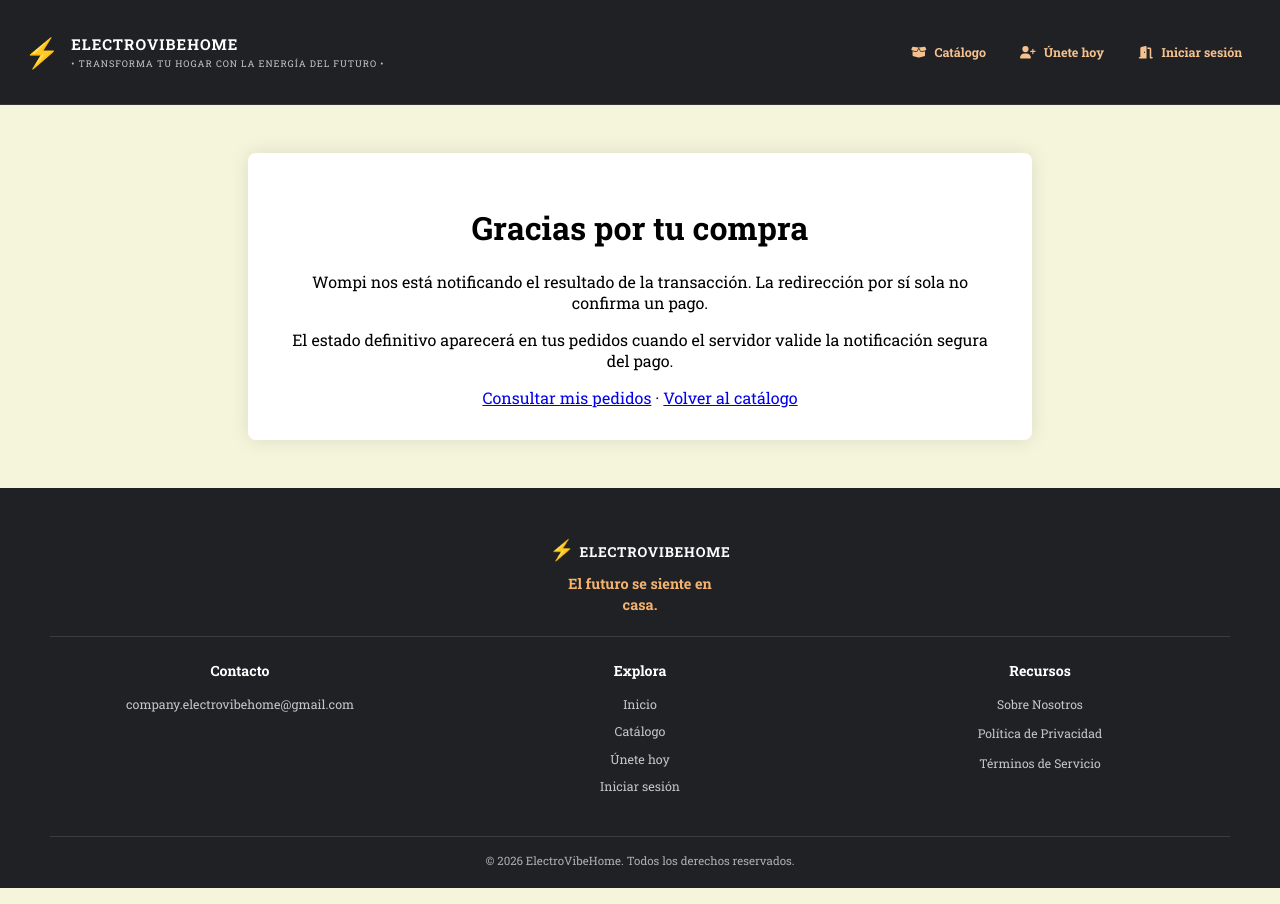
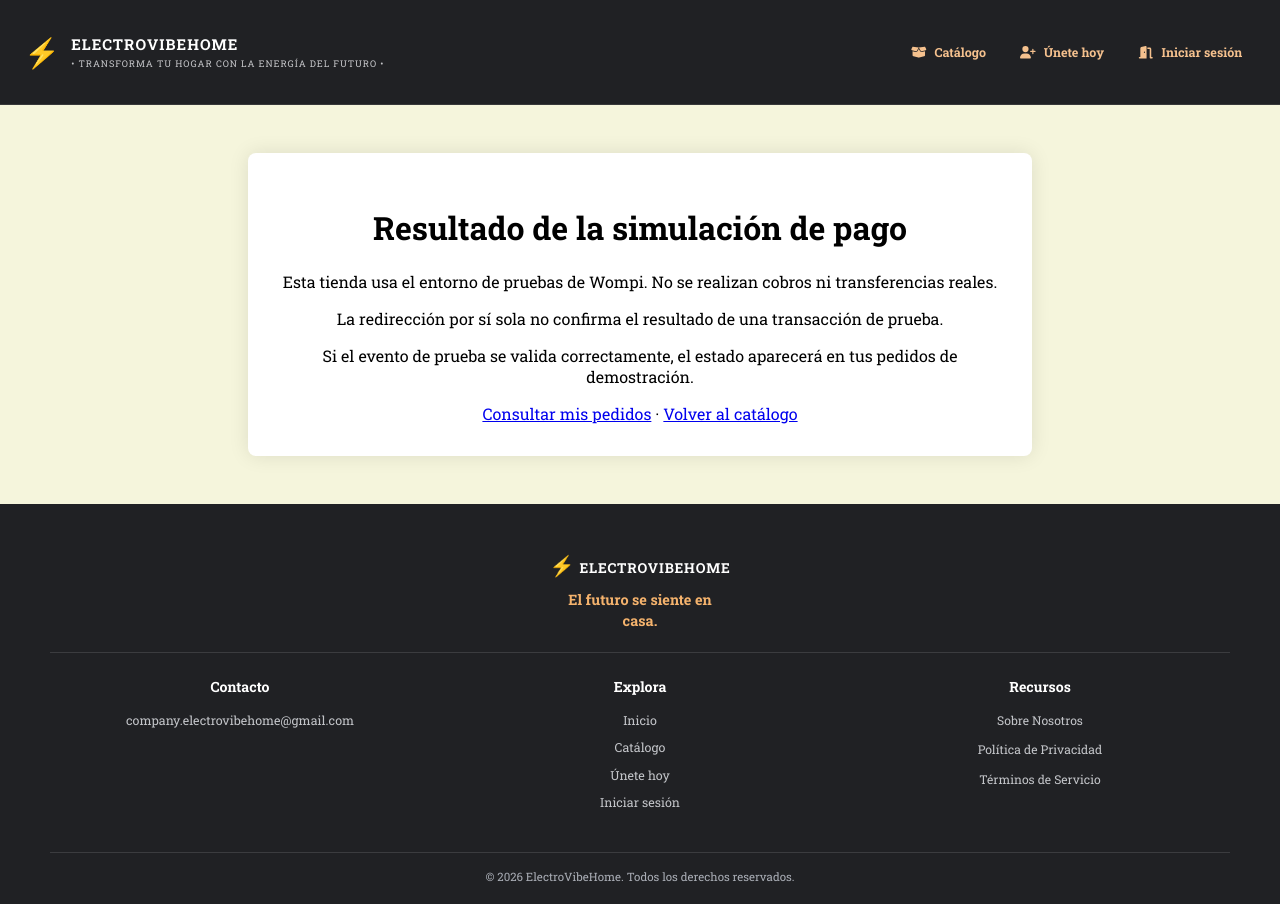
Before and after one commit to sro2005/my-app, a React (Vite) app: page /pago-resultado in a window 1280 px wide. Built offline with nearby package versions, Linux system fonts and the light colour scheme.

Commit message:
fix: clarify Wompi test-only payment flow

```diff
--- a/src/components/PaymentResult.jsx
+++ b/src/components/PaymentResult.jsx
@@ -8,11 +8,12 @@ const PaymentResult = () => {
 
   return (
     <main className="container" style={{ maxWidth: 720, margin: '3rem auto', padding: '2rem', textAlign: 'center' }}>
-      <h1>Gracias por tu compra</h1>
-      <p>Wompi nos está notificando el resultado de la transacción. La redirección por sí sola no confirma un pago.</p>
-      {reference && <p><strong>Referencia:</strong> {reference}</p>}
-      {status && <p><strong>Estado informado por Wompi:</strong> {status}</p>}
-      <p>El estado definitivo aparecerá en tus pedidos cuando el servidor valide la notificación segura del pago.</p>
+      <h1>Resultado de la simulación de pago</h1>
+      <p>Esta tienda usa el entorno de pruebas de Wompi. No se realizan cobros ni transferencias reales.</p>
+      <p>La redirección por sí sola no confirma el resultado de una transacción de prueba.</p>
+      {reference && <p><strong>Referencia de prueba:</strong> {reference}</p>}
+      {status && <p><strong>Estado informado por Wompi (pruebas):</strong> {status}</p>}
+      <p>Si el evento de prueba se valida correctamente, el estado aparecerá en tus pedidos de demostración.</p>
       <Link to="/listado-pedidos">Consultar mis pedidos</Link>
       {' · '}
       <Link to="/catalogo">Volver al catálogo</Link>
```
